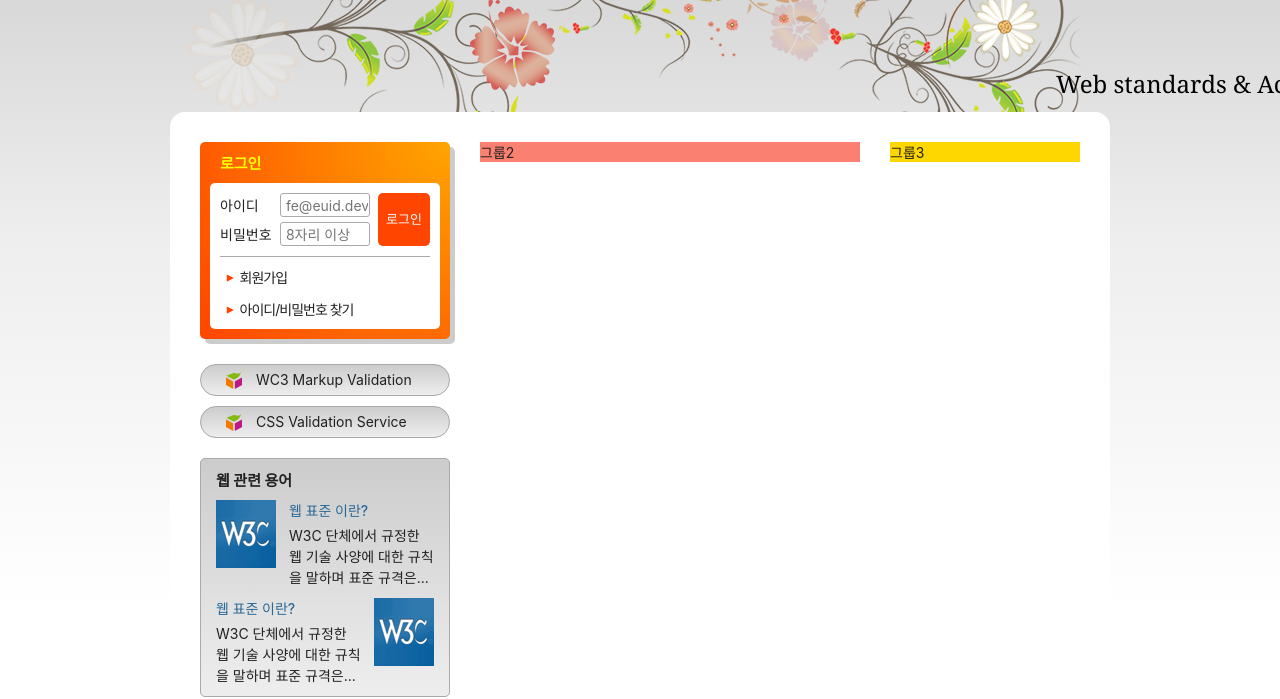
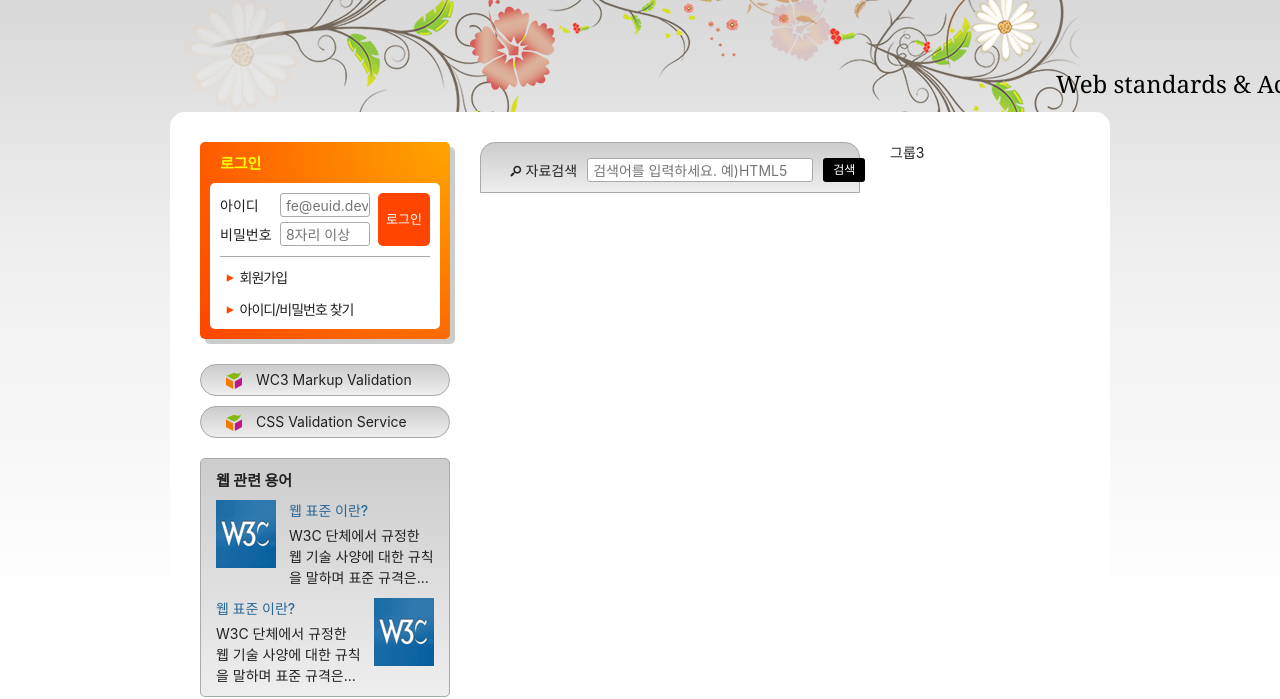
Before and after one commit to mungmung2j/HTML5, a plain HTML site: page index.html in a window 1280 px wide. Shown: the part 135-834 px from the top of the page. Drawn offline with Linux system fonts and the light colour scheme; a web font is replaced by a local one.

Commit message:
검색폼 완성-크로스 브라우징 이슈 해결

```diff
--- a/index.html
+++ b/index.html
@@ -195,7 +195,21 @@
         </dl>
       </section>
     </div>
-    <div class="group group2">그룹2</div>
+    <div class="group group2">
+      <h2 class="a11y-hidden">검색</h2>
+      <form method="POST" action="https://formspree.io/seulbinim@gmail.com" class="search-form">
+        <fieldset>
+          <legend>검색 폼</legend>
+          <div class="search-form-inner">
+            <div class="form-group">
+              <label for="search" class="form-group-label"><span class="icon-search" aria-hidden="true"></span>자료검색</label>
+              <input type="search" id="search" class="form-group-input" required placeholder="검색어를 입력하세요. 예)HTML5" />
+            </div>
+            <button type="submit" class="search-button button-fill button">검색</button>
+          </div>
+        </fieldset>
+      </form>
+    </div>
     <div class="group group3">그룹3</div>
   </main>
   <article class="slogan">슬로건</article>
--- a/styles/style.css
+++ b/styles/style.css
@@ -288,12 +288,11 @@ body {
 }
 
 .group2 {
-  background-color: salmon;
   width: 380px;
+  height: 300px;
 }
 
 .group3 {
-  background-color: gold;
   width: 190px;
 }
 
@@ -460,6 +459,56 @@ body {
   float: right;
 }
 
+/* 검색 폼 */
+.search-form {
+  background: #ccc linear-gradient(to bottom, #ccc, #eee);
+  border: 1px solid #aaa;
+  border-radius: 15px 15px 0 0;
+  padding: 15px 25px 10px;
+  /* width: 300px; */
+}
+
+.search-form-inner {
+  /* background-color: yellow; */
+  display: flex;
+  flex-flow: row nowrap;
+}
+
+.form-group {
+  /* background-color: pink; */
+  flex-grow: 1;
+  display: flex;
+  flex-flow: row nowrap;
+  align-items: center;
+  padding-right: 10px;
+}
+.form-group-label {
+  /* background-color: lime; */
+  flex-shrink: 0;
+  white-space: nowrap;
+  margin-right: 10px;
+}
+.form-group-input {
+  border: 1px solid #aaa;
+  border-radius: 3px;
+  height: 24px;
+  padding: 1px 1px 1px 5px;
+  flex-grow: 1;
+  /* min-width: 0;
+  max-width: 100%; */
+}
+
+.search-button {
+  white-space: nowrap;
+  background-color: #000;
+  color: #fff;
+  height: 24px;
+  border: 0;
+  border-radius: 3px;
+  padding: 0 10px;
+  font-size: 1.2rem;
+}
+
 /* 슬로건 */
 .slogan {
   background: skyblue;
```
